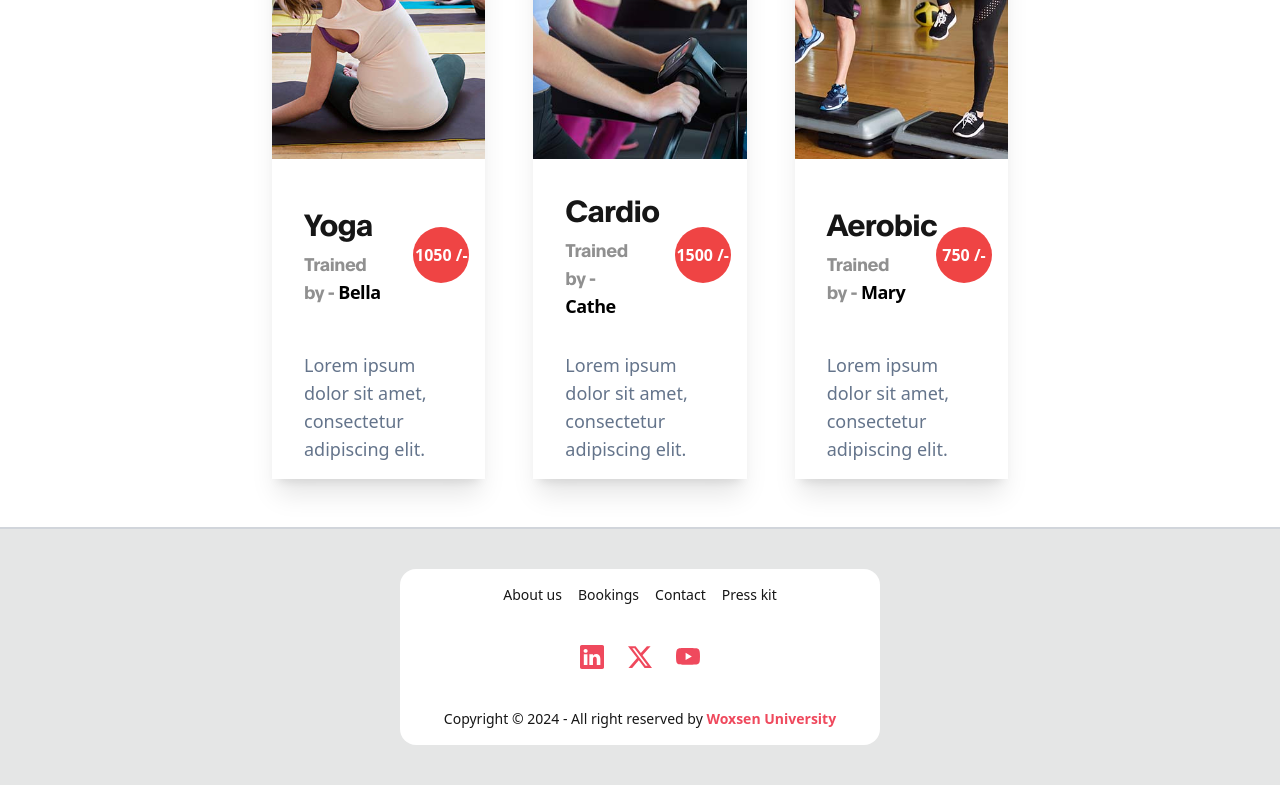
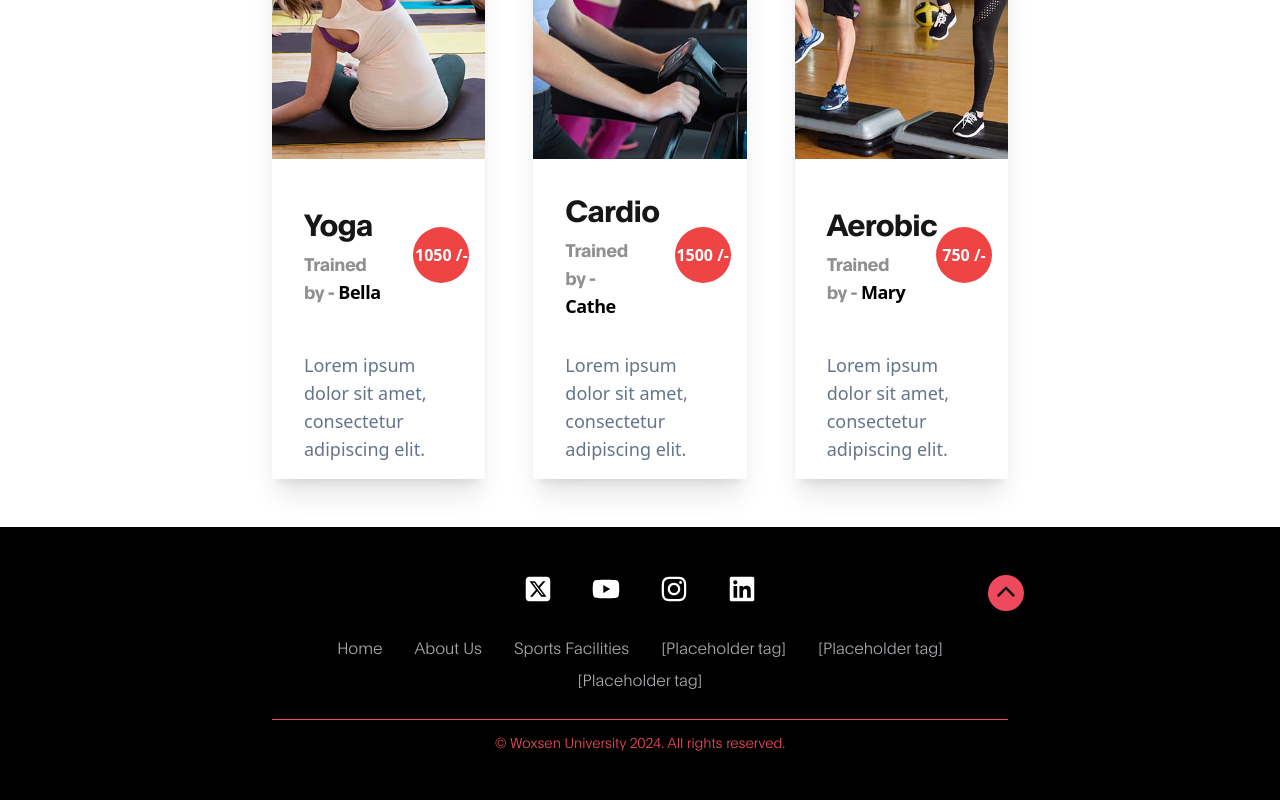
Before and after one commit to CODEX-WoU/NewLeague, a React (Vite) app in the folder client/: page / in a window 1280 px wide. Shown: the part 2085-2885 px from the top of the page. Built offline with nearby package versions, Linux system fonts and the light colour scheme.

Commit message:
Updated: Footer to newer design

```diff
--- a/client/src/components/layout/TheFooter.tsx
+++ b/client/src/components/layout/TheFooter.tsx
@@ -1,42 +1,88 @@
-import React from "react";
-import { BsLinkedin, BsTwitterX, BsYoutube } from "react-icons/bs";
+import {
+  FaSquareXTwitter,
+  FaYoutube,
+  FaInstagram,
+  FaLinkedin,
+  FaChevronUp,
+} from "react-icons/fa6";
+import appConfig from "../../config/appConfig";
 
-const TheFooter: React.FC = () => {
+export const TheFooter = () => {
+  const scrollToTop = () => {
+    window.scrollTo({ top: 0, behavior: "smooth" });
+  };
+
+  const iconSize = 28;
+
   return (
-    <div className="border-t-2 border-gray-300 bg-base-300 text-base-content p-10">
-      <footer
-        data-theme="light"
-        className="footer footer-center p-4 lg:w-2/5 mx-auto rounded-2xl"
+    <footer className="bg-black font-plain py-4 relative">
+      {/* Container with relative positioning */}
+      <div className="container w-full py-8 lg:w-[60vw] mx-auto px-4 relative">
+        {/* Social Links */}
+        <div className="flex text-white justify-center space-x-10 mb-8">
+          <a
+            href={appConfig.xSocialMediaLink}
+            className="hover:text-primary transition-colors"
           >
-        <nav className="grid grid-flow-col gap-4">
-          <a className="link link-hover">About us</a>
-          <a className="link link-hover">Bookings</a>
-          <a className="link link-hover">Contact</a>
-          <a className="link link-hover">Press kit</a>
-        </nav>
-        <nav>
-          <div className="grid grid-flow-col gap-6">
-            <a href="https://in.linkedin.com/school/woxsen-university/">
-              <BsLinkedin size={24} color="#ef495d" />
+            <FaSquareXTwitter size={iconSize} />
           </a>
-            <a href="https://x.com/Woxsen">
-              <BsTwitterX size={24} color="#ef495d" />
+          <a
+            href={appConfig.youtubeSocialMediaLink}
+            className="hover:text-primary transition-colors"
+          >
+            <FaYoutube size={iconSize} />
           </a>
-            <a href="https://www.youtube.com/c/WoxsenUniversity">
-              <BsYoutube size={24} color="#ef495d" />
+          <a
+            href={appConfig.instaSocialMediaLink}
+            className="hover:text-primary transition-colors"
+          >
+            <FaInstagram size={iconSize} />
+          </a>
+          <a
+            href={appConfig.linkedInSocialMediaLink}
+            className="hover:text-primary transition-colors"
+          >
+            <FaLinkedin size={iconSize} />
           </a>
         </div>
+
+        {/* Navigation */}
+        <nav className="flex flex-wrap justify-center gap-x-8 gap-y-2 pb-7 border-b-[1px] text-opacity-80 text-gray-300 border-primary">
+          <a href="#" className="hover:text-primary transition-colors">
+            Home
+          </a>
+          <a href="#" className="hover:text-primary transition-colors">
+            About Us
+          </a>
+          <a href="#" className="hover:text-primary transition-colors">
+            Sports Facilities
+          </a>
+          <a href="#" className="hover:text-primary transition-colors">
+            [Placeholder tag]
+          </a>
+          <a href="#" className="hover:text-primary transition-colors">
+            [Placeholder tag]
+          </a>
+          <a href="#" className="hover:text-primary transition-colors">
+            [Placeholder tag]
+          </a>
         </nav>
-        <aside>
-          <p>
-            Copyright © {new Date().getFullYear()} - All right reserved by{" "}
-            <span className="text-primary font-semibold">
-              Woxsen University
-            </span>
-          </p>
-        </aside>
+
+        {/* Copyright */}
+        <div className="text-center text-sm pt-3 text-primary">
+          © Woxsen University {new Date().getFullYear()}. All rights reserved.
+        </div>
+
+        {/* Scroll to top button */}
+        <button
+          onClick={scrollToTop}
+          className="absolute right-0 top-8 bg-primary hover:bg-primary/90 p-2 rounded-full transition-colors"
+          aria-label="Scroll to top"
+        >
+          <FaChevronUp className="w-5 h-5" />
+        </button>
+      </div>
     </footer>
-    </div>
   );
 };
 
```
Lines whose indentation alone changed are shown as unchanged.
